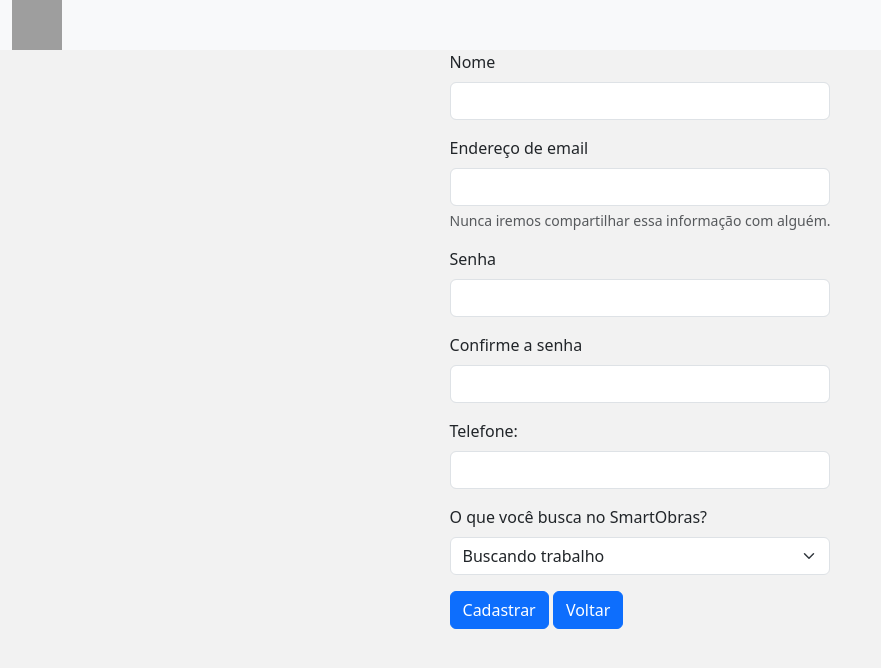
After one commit to TheScaretale/SmartObras, a PHP site: page /cadastro.php in a window 1280 px wide. The commit adds this page. Shown: the top 668 px of the page, without its empty margins (0-881 px from the left). Run offline with PHP 8.4, Linux system fonts and the light colour scheme; grey boxes are pictures that could not be loaded.

Commit message:
Corrige validação de formulário e integração com API
- Adiciona validação para campos vazios e senhas não coincidentes no formulário de cadastro.
- Implementa chamada à API de registro com tratamento de resposta e redirecionamento.
- Melhora mensagens de alerta para feedback do usuário.

```diff
--- /dev/null
+++ b/cadastro.php
@@ -0,0 +1,40 @@
+<?php
+include "navbar.php";
+?>
+<div class="d-flex justify-content-center align-items-center">
+    <form action="">
+        <div class="mb-3">
+            <label for="nome" class="form-label">Nome</label>
+            <input type="text" class="form-control" id="nome">
+        </div>
+        <div class="mb-3">
+            <label for="email" class="form-label">Endereço de email</label>
+            <input type="email" class="form-control" id="email" aria-describedby="emailHelp">
+            <div id="emailHelp" class="form-text">Nunca iremos compartilhar essa informação com alguém.</div>
+        </div>
+        <div class="mb-3">
+            <label for="password" class="form-label">Senha</label>
+            <input type="password" class="form-control" id="password">
+        </div>
+        <div class="mb-3">
+            <label for="password2" class="form-label">Confirme a senha</label>
+            <input type="password" class="form-control" id="password2">
+        </div>
+        <div class="mb-3">
+            <label for="telefone" class="form-label">Telefone: </label>
+            <input type="text" class="form-control" id="telefone">
+        </div>
+        <div class="mb-3">
+            <label for="tipo" class="form-label">O que você busca no SmartObras?</label>
+            <select name="tipo" id="tipo" class="form-select">
+                <option value="P">Buscando trabalho</option>
+                <option value="U">Buscando profissionais</option>
+            </select>
+        </div>
+        <button type="submit" class="btn btn-primary" id="btnCadastrar">Cadastrar</button>
+        <a href="index.php" class="btn btn-primary">Voltar</a>
+    </form>
+</div>
+<?php
+include "footer.php";
+?>
--- a/scripts/main.js
+++ b/scripts/main.js
@@ -48,5 +48,71 @@ function login(event) {
 document.getElementById('btnEntrar').addEventListener('click', login);
 
 
-const btnRecuperar = document.getElementById("btnRecuperar");
-function forgotPass() {}
+function forgotPass(event) {
+  event.preventDefault();
+  const email = document.getElementById("email").value;
+  const data = {
+    recuperar: 1,
+    email: email,
+  };
+
+  if (email == "") {
+    alert("Por favor, preencha o campo de e-mail");
+    return false;
+  } else {
+    postData('http://localhost/TCC/SmartObras/api/forgot.php', data)
+      .then((data) => {
+        console.log('Success:', data);
+        if (data.codigo === 1) {
+          alert(data.mensagem);
+        } else {
+          alert(data.mensagem);
+        }
+      })
+      .catch((error) => {
+        console.error('Error:', error);
+      });
+  }
+
+}
+
+function register(event){
+  event.preventDefault();
+  const nome = document.getElementById("nome").value;
+  const email = document.getElementById("email").value;
+  const senha = document.getElementById("senha").value;
+  const confirmarSenha = document.getElementById("confirmarSenha").value;
+  const telefone = document.getElementById("telefone").value;
+  const tipo = document.getElementById("tipo").value;
+  const data = {
+    cadastrar: 1,
+    nome: nome,
+    email: email,
+    senha: senha,
+    confirmarSenha: confirmarSenha,
+    telefone: telefone,
+    tipo: tipo
+  };
+
+  if (nome == "" || email == "" || senha == "" || confirmarSenha == "" || telefone == "" || tipo == "") {
+    alert("Por favor, preencha todos os campos");
+    return false;
+  }else if(senha != confirmarSenha){
+    alert("As senhas não coincidem");
+    return false;
+  } else {
+    postData('http://localhost/TCC/SmartObras/api/register.php', data)
+      .then((data) => {
+        console.log('Success:', data);
+        if (data.codigo === 1) {
+          alert(data.mensagem);
+          window.location.replace('./index.php')
+        } else {
+          alert(data.mensagem);
+        }
+      })
+      .catch((error) => {
+        console.error('Error:', error);
+      });
+  }
+}
```
Also changed, not shown: api/register.php (added, +13 -0 lines), entrar.php (added, +21 -0 lines), index.php (+22 -16 lines).
